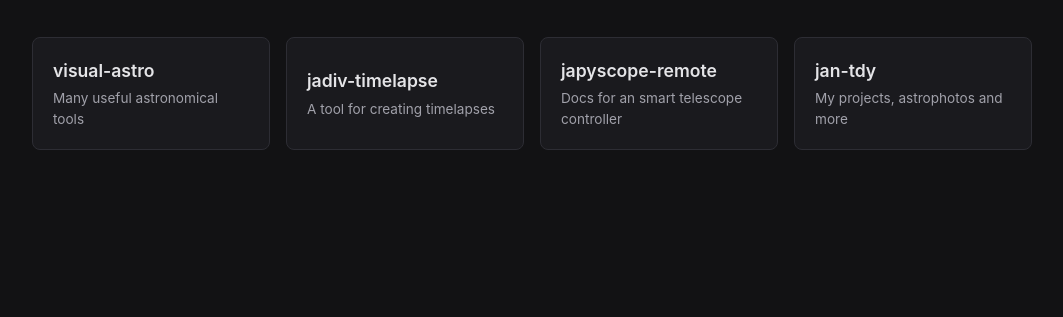
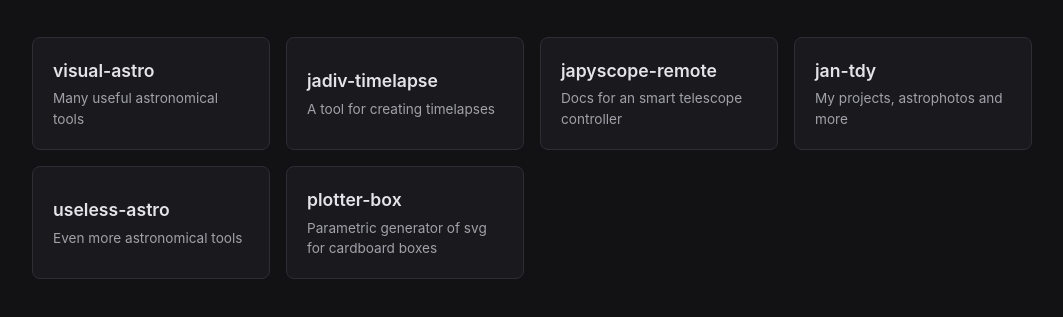
Before and after one commit to jan-tdy/jan-tdy.github.io, a plain HTML site: page index.html in a window 1280 px wide. Shown: the part 115-432 px from the top of the page, without its empty margins (108-1171 px from the left). Drawn offline with Linux system fonts and the light colour scheme.

Commit message:
Add new astronomical tools and update anchor rel attribute

```diff
--- a/index.html
+++ b/index.html
@@ -113,6 +113,8 @@
       { name: "jadiv-timelapse", desc: "A tool for creating timelapses", url: "https://jan-tdy.github.io/jadiv-timelapse" },
       { name: "japyscope-remote", desc: "Docs for an smart telescope controller", url: "https://jan-tdy.github.io/japyscope-remote" },
       { name: "jan-tdy", desc: "My projects, astrophotos and more", url: "https://jan-tdy.github.io/jan-tdy" },
+      { name: "useless-astro", desc: "Even more astronomical tools", url: "https://jan-tdy.github.io/useless-astro" },
+      { name: "plotter-box", desc: "Parametric generator of svg for cardboard boxes", url: "https://jan-tdy.github.io/plotter-box" },
     ];
 
     // ==========================================
@@ -125,7 +127,7 @@
       anchor.href = site.url;
       anchor.className = 'matrix-btn';
       anchor.target = '_blank';
-      anchor.rel = 'noopener noreferrer';
+      anchor.rel = 'noreferrer';
 
       anchor.innerHTML = `
         <span class="btn-title">${site.name}</span>
```
